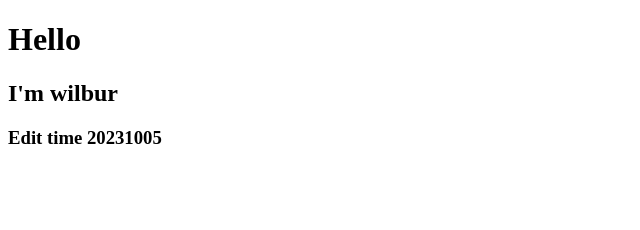
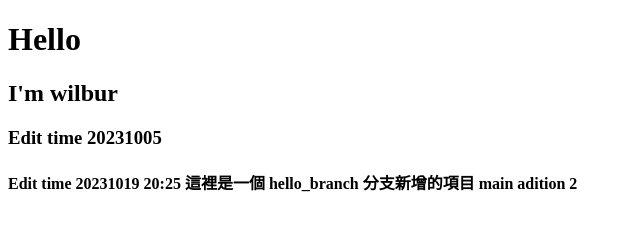
Before and after one commit to alunt0019302/GDSC_NCU_github_class, a plain HTML site: page index.html in a window 1280 px wide. Shown: the whole page, without its empty margins (0-640 px from the left). Drawn offline with Linux system fonts and the light colour scheme.

Commit message:
edit: back to main

```diff
--- a/index.html
+++ b/index.html
@@ -9,5 +9,9 @@
     <h1>Hello</h1>
     <h2>I'm wilbur</h2>
     <h3>Edit time 20231005</h3>
+    <h4>Edit time 20231019 20:25
+        這裡是一個 hello_branch 分支新增的項目
+        main adition 2
+    </h4>
 </body>
 </html>
```
